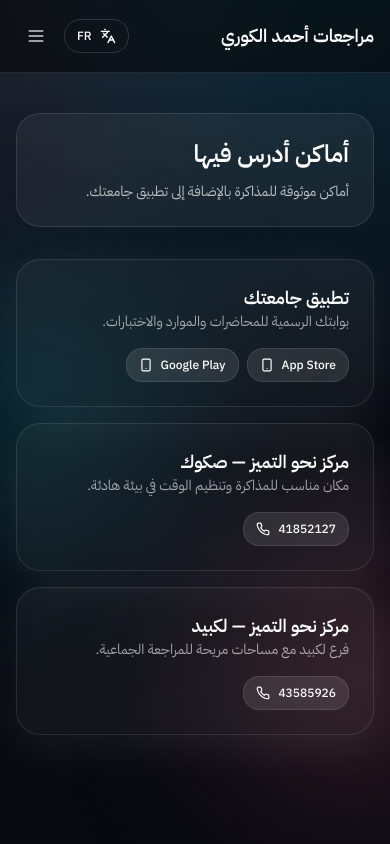
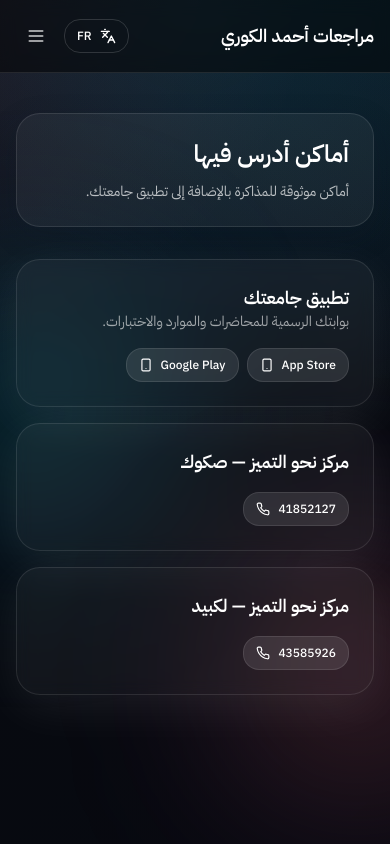
Before and after one commit to ahmed26999814/Ahmedlkori, a Next.js app: page /places in a window 390 px wide. Shown: the top 844 px of the page. Built offline with nearby package versions, Linux system fonts and the light colour scheme.

Commit message:
Remove place descriptions, keep phone numbers

```diff
--- a/src/data/content.ts
+++ b/src/data/content.ts
@@ -170,12 +170,12 @@ export const places: Place[] = [
   },
   {
     name: "مركز نحو التميز — صكوك",
-    desc: "مكان مناسب للمذاكرة وتنظيم الوقت في بيئة هادئة.",
+    desc: "",
     phones: ["41852127"]
   },
   {
     name: "مركز نحو التميز — لكبيد",
-    desc: "فرع لكبيد مع مساحات مريحة للمراجعة الجماعية.",
+    desc: "",
     phones: ["43585926"]
   }
 ];
```
